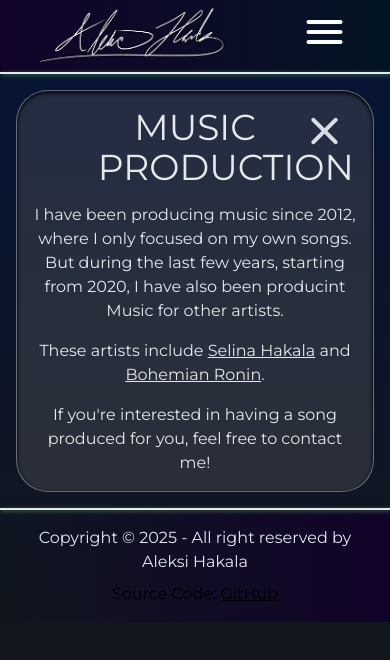
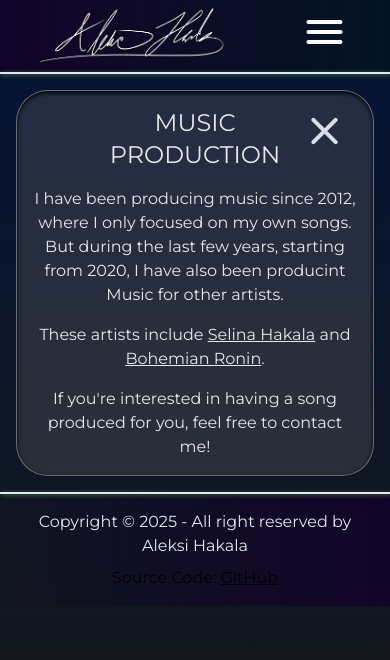
Before and after one commit to Haklu98/portfolio, an Angular app: page /musicprod in a window 390 px wide. Shown: the top 660 px of the page. Built offline with nearby package versions, Linux system fonts and the light colour scheme.

Commit message:
fixed stuff

```diff
--- a/src/app/music/musicprod/musicprod.component.html
+++ b/src/app/music/musicprod/musicprod.component.html
@@ -2,7 +2,7 @@
 <div class="bg-[#68686859] opacity-90 border-[#fcfcfc57] border-[1px] inset-shadow-sm rounded-4xl inset-shadow-black text-center items-center p-4 flex flex-col gap-4 text-white">
   <div class="grid grid-cols-5 w-full">
   <div class="col-start-2 col-span-3">
-  <h1 class="text-4xl text-white">MUSIC PRODUCTION</h1>
+  <h1 class="max-lg:text-2xl lg:text-4xl text-white text-center">MUSIC PRODUCTION</h1>
 </div>
 <div class="col-start-5"><button (click)="backToMusic()"><mat-icon class="!text-slate-100 !text-5xl !size-[3rem] transition duration-200 hover:drop-shadow-[0_4px_4px_rgba(100,0,100,2)] hover:scale-[1.1] flex justify-center">close</mat-icon></button></div></div>
 
--- a/src/app/music/soloproject/soloproject.component.html
+++ b/src/app/music/soloproject/soloproject.component.html
@@ -1,5 +1,5 @@
 <div class="flex justify-center p-4">
-<div class="bg-[#68686859] opacity-90 border-[#fcfcfc57] border-[1px] inset-shadow-sm rounded-4xl inset-shadow-black p-4 flex flex-col gap-4 text-center items-center text-white w-[60%]"> <div class="grid grid-cols-5 w-full">
+<div class="bg-[#68686859] opacity-90 border-[#fcfcfc57] border-[1px] inset-shadow-sm rounded-4xl inset-shadow-black p-4 flex flex-col gap-4 text-center items-center text-white lg:w-[60%]"> <div class="grid grid-cols-5 w-full">
   <div class="col-start-2 col-span-3">
   <h1 class="text-4xl text-white">SOLO PROJECTS</h1>
 </div>
--- a/src/app/music/videogamemusic/videogamemusic.component.html
+++ b/src/app/music/videogamemusic/videogamemusic.component.html
@@ -1,7 +1,7 @@
 <div class="flex justify-center p-4">
 <div class="bg-[#68686859] opacity-90 border-[#fcfcfc57] border-[1px] inset-shadow-sm rounded-4xl text-center items-center inset-shadow-black p-4 flex flex-col gap-4 text-white"> <div class="grid grid-cols-5 w-full">
   <div class="col-start-2 col-span-3">
-  <h1 class="text-4xl text-white">VIDEOGAME MUSIC</h1>
+  <h1 class="lg:text-4xl max-lg:text-2xl text-white">VIDEOGAME MUSIC</h1>
 </div>
 <div class="col-start-5"><button (click)="backToMusic()"><mat-icon class="!text-slate-100 !text-5xl !size-[3rem] transition duration-200 hover:drop-shadow-[0_4px_4px_rgba(100,0,100,2)] hover:scale-[1.1] flex justify-center">close</mat-icon></button></div></div>
 
```
